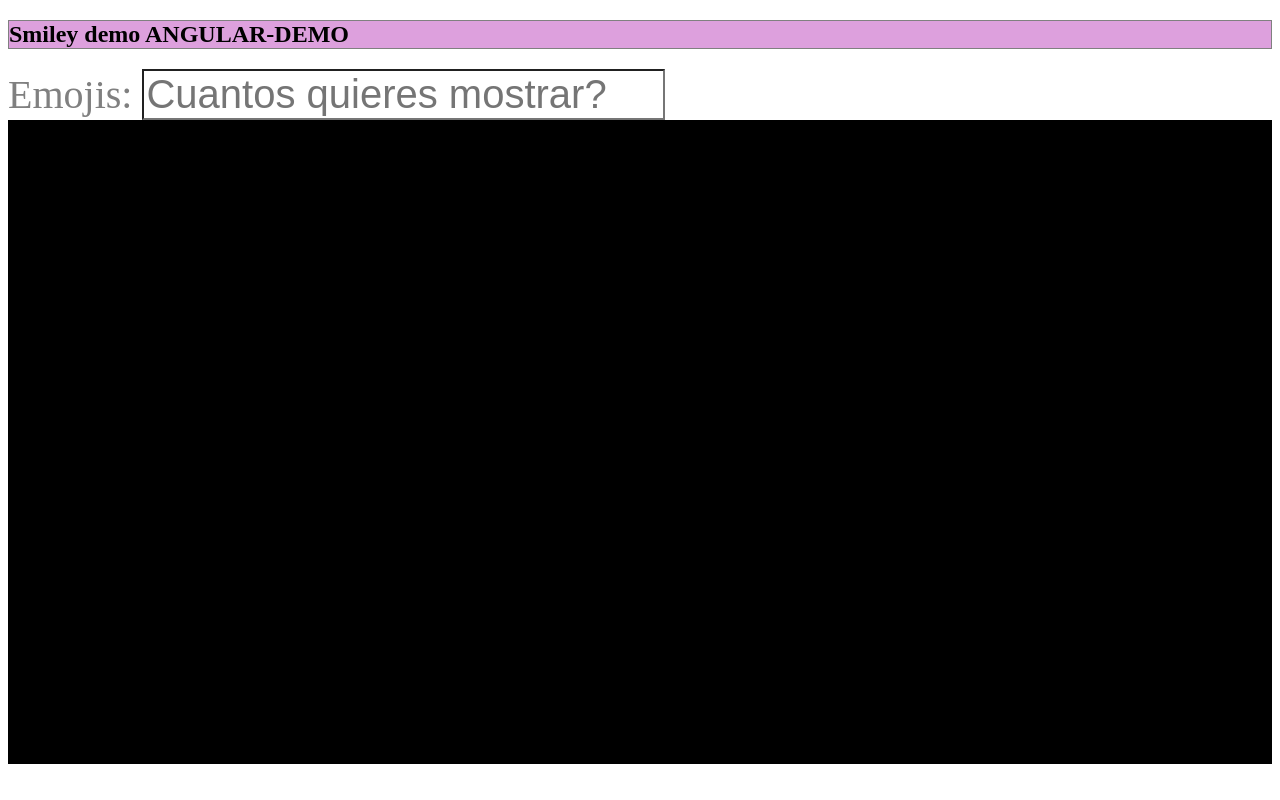
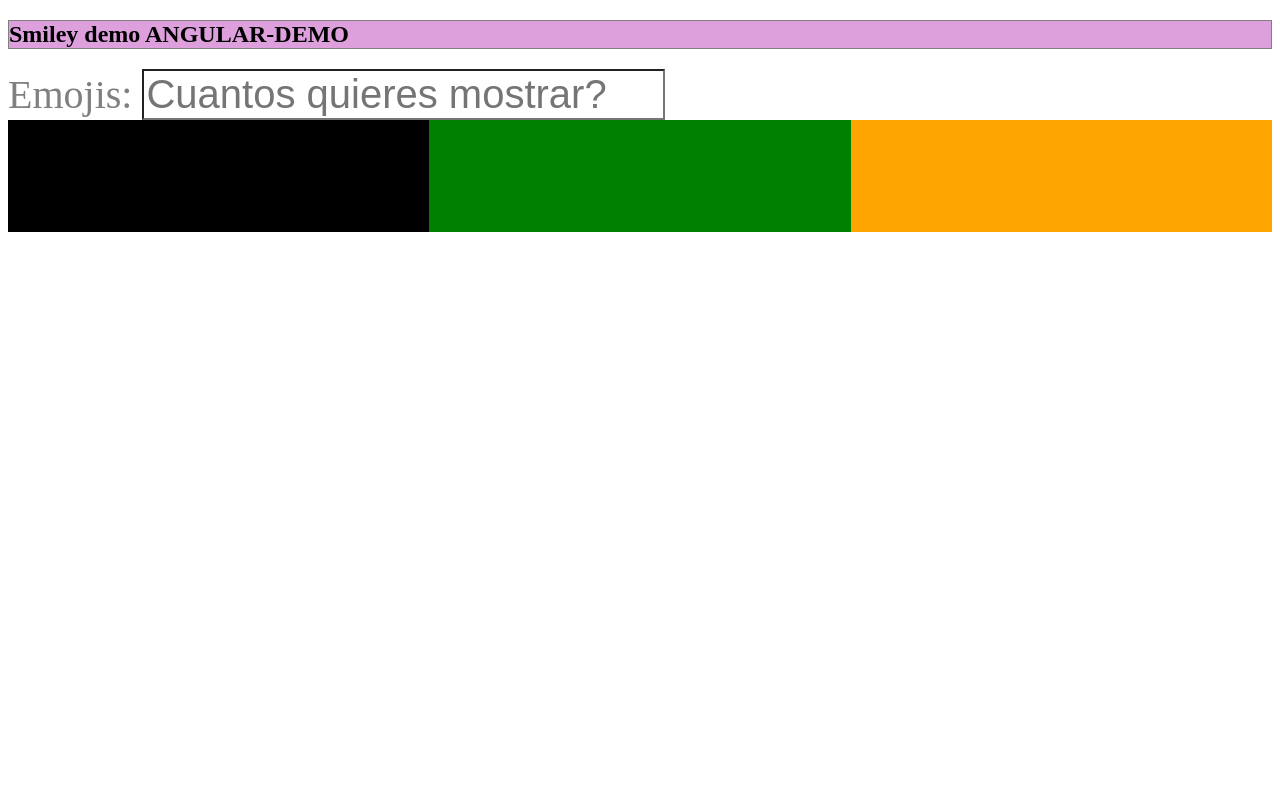
Before and after one commit to micrelio/emojis-angular, an Angular app: page / in a window 1280 px wide. Built offline with nearby package versions, Linux system fonts and the light colour scheme.

Commit message:
experimentos con if y ternarios

```diff
--- a/src/app/smiley/smiley.component.html
+++ b/src/app/smiley/smiley.component.html
@@ -13,7 +13,16 @@
     </div>
   </div>
 
-  <div class='grad'>
+  <div class='grad' [style.background-color]="showNumEmojis% 2 == 0 ? 'green': 'orange'" >
+    <!-- nhFor recorrrera el arary situado en smiley.component.ts -->
+    <div *ngFor="let emoji of emojis; let i = index">
+      <!-- compara  i con show emogis y pinta -->
+
+      <div *ngIf="i <= showNumEmojis && showNumEmojis <= emojis.length && showNumEmojis != 0"> {{i}} {{emoji}} </div>
+    </div>
+  </div>
+
+  <div class='grud' [style.background-color]="showNumEmojis% 2 == 0 ? 'orange': 'green'" >
     <!-- nhFor recorrrera el arary situado en smiley.component.ts -->
     <div *ngFor="let emoji of emojis; let i = index">
       <!-- compara  i con show emogis y pinta -->
--- a/src/app/smiley/smiley.component.scss
+++ b/src/app/smiley/smiley.component.scss
@@ -9,24 +9,24 @@
   width: 100%;
   display: flex;
   flex-direction: row;
+  justify-content: space-between;
   background: {
     color: black;
 
   }
-
+  .grad,
+  .grud,
   .grid {
     display: grid;
     grid-template-columns: repeat(auto-fit, 4em);
     grid-gap: 0.7em;
-    width: 50%;
+    display: flex;
+  flex-direction: row;
+  flex-wrap: wrap;
+
   }
 
-  .grad {
-    display: grid;
-    grid-template-columns: repeat(auto-fit, 4em);
-    grid-gap: 0.7em;
-    width: 50%;
-  }
+
 
 
 }
```
